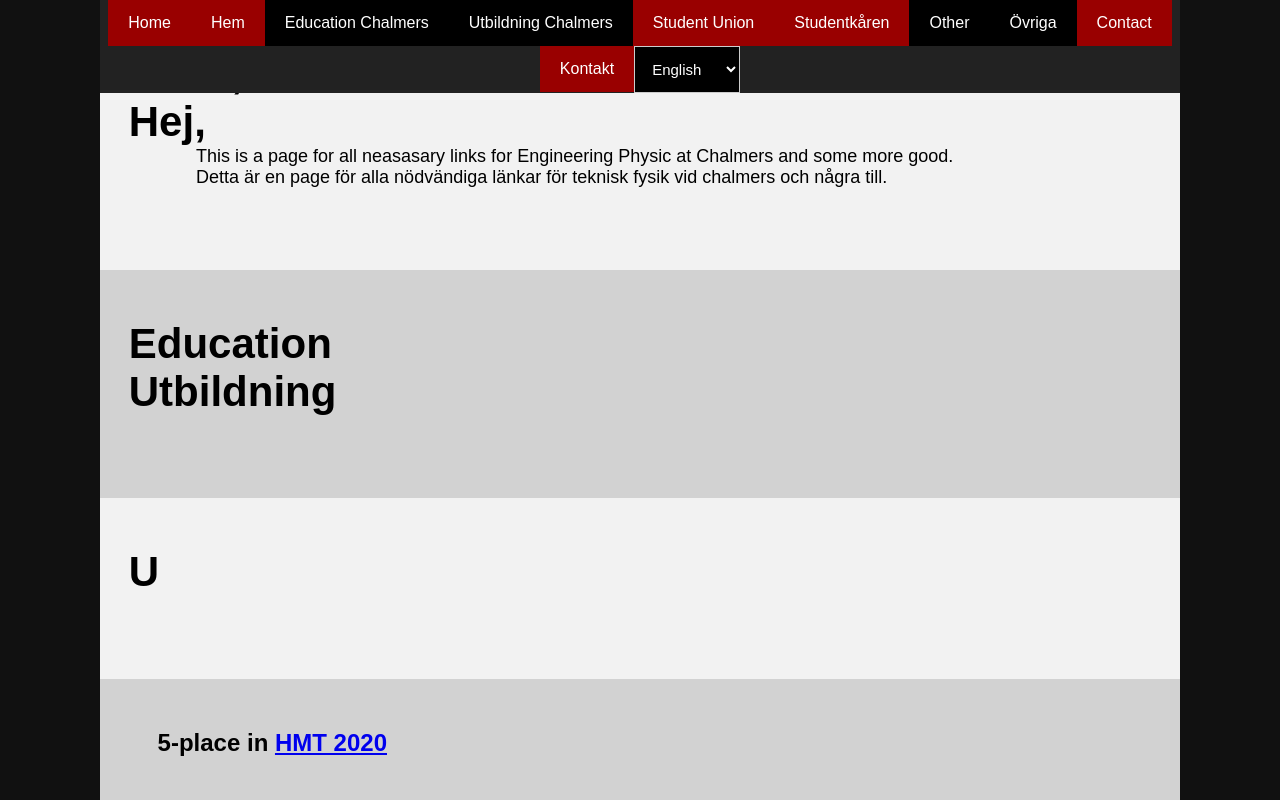
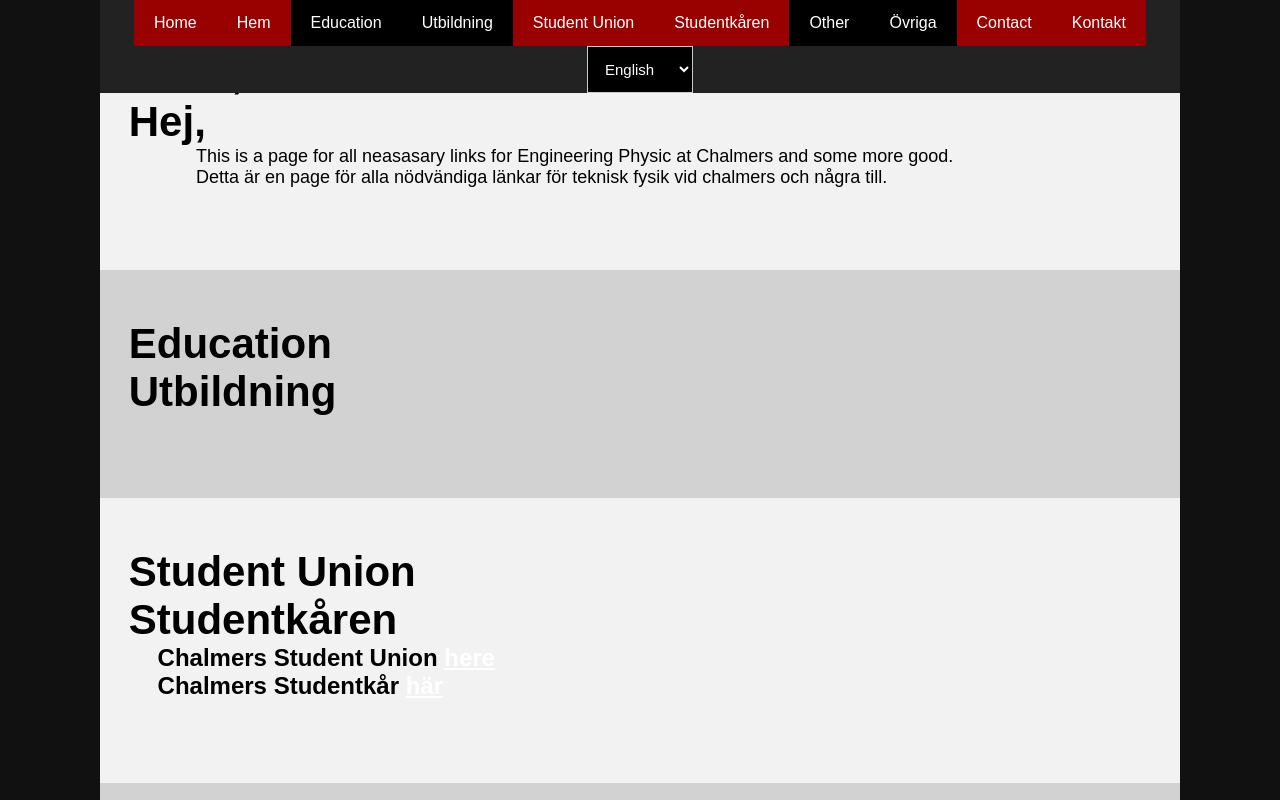
Before and after one commit to noahtingb/links, a plain HTML site: page index.html in a window 1280 px wide. Shown: the top 800 px of the page. Drawn offline with Linux system fonts and the light colour scheme.

Commit message:
Update index.html

```diff
--- a/index.html
+++ b/index.html
@@ -284,8 +284,8 @@
                     <li><a style="background-color:#990000;color:#FFFFFF" href="#home" data-lang="en">Home</a></li>
                     <li><a style="background-color:#990000;color:#FFFFFF" href="#home" data-lang="sv">Hem</a></li>
 
-                    <li><a style="background-color:#000000;color:#FFFFFF" href="#education" data-lang="en">Education Chalmers</a></li>
-                    <li><a style="background-color:#000000;color:#FFFFFF" href="#education" data-lang="sv">Utbildning Chalmers</a></li>
+                    <li><a style="background-color:#000000;color:#FFFFFF" href="#education" data-lang="en">Education</a></li>
+                    <li><a style="background-color:#000000;color:#FFFFFF" href="#education" data-lang="sv">Utbildning</a></li>
 
                     <li><a style="background-color:#990000;color:#FFFFFF" href="#experience" data-lang="en">Student Union</a></li>
                     <li><a style="background-color:#990000;color:#FFFFFF" href="#experience" data-lang="sv">Studentkåren</a></li>
@@ -324,7 +324,10 @@
 
             </section>
             <section id="experience">
-                <h2>U</h2>
+                <h2 data-lang="en">Student Union</h2>
+                <h2 data-lang="sv">Studentkåren</h2>
+                <h3 data-lang="en">Chalmers Student Union  <a href=https://chalmersstudentkar.se/ target="_blank" style="color:#FFFFFF;">here</a></h3>
+                <h3 data-lang="sv">Chalmers Studentkår <a href=https://chalmersstudentkar.se/ target="_blank" style="color:#FFFFFF;">här</a></h3>
                 <p><br><br><br></p>
             </section>
             <section id="achievements">
```
